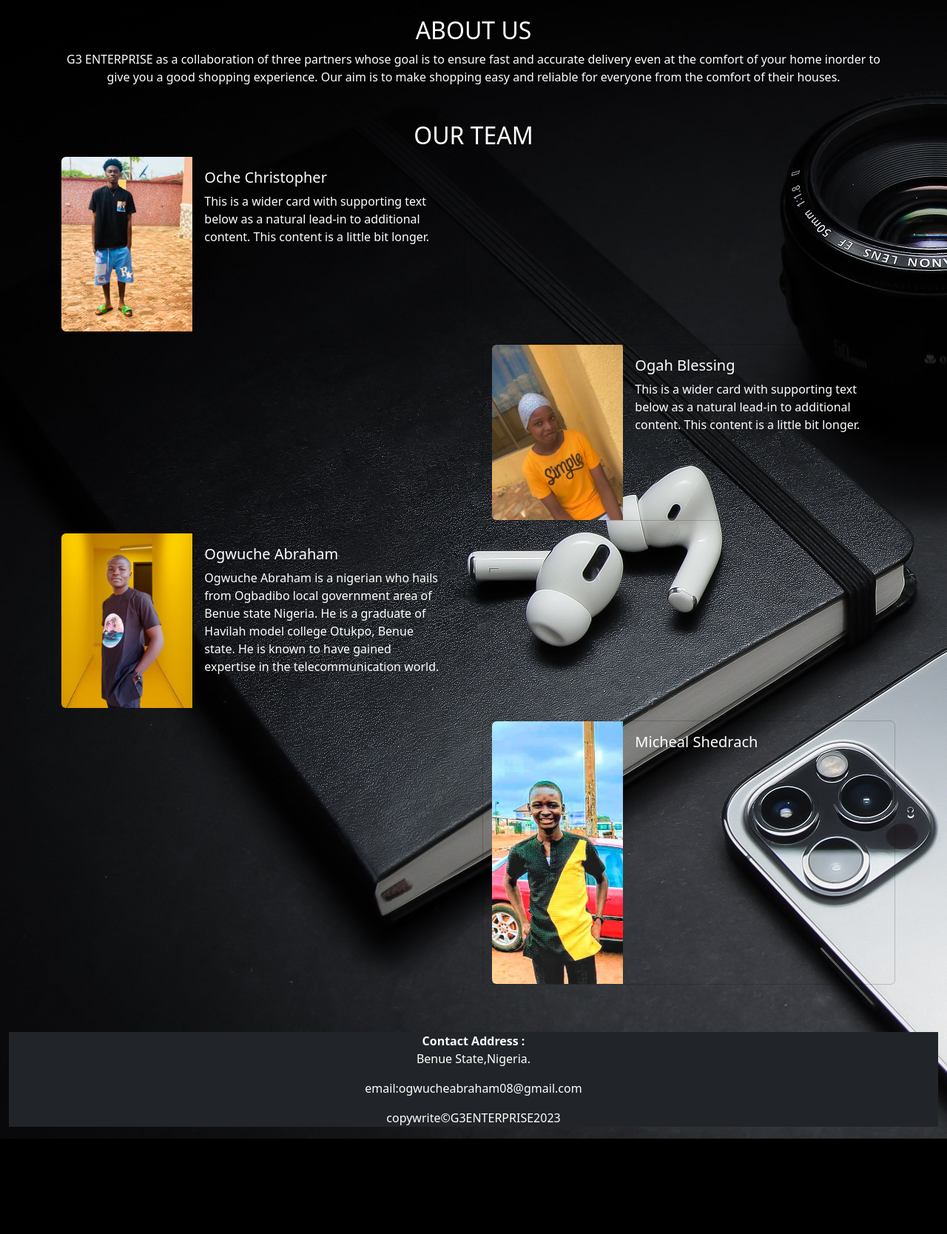
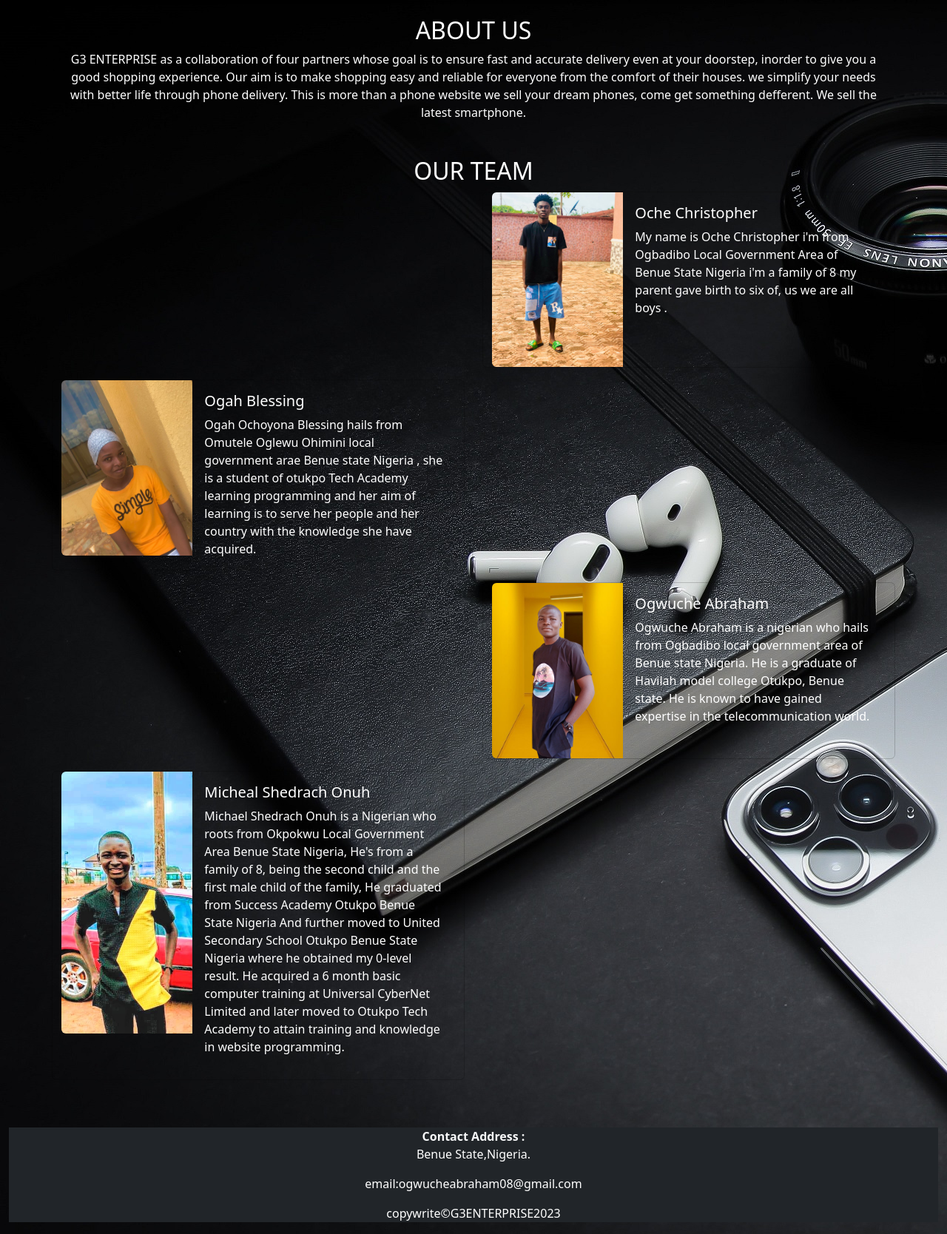
Before and after one commit to Lincoln-World/G3ENTERPRISE, a PHP site: page /about.php in a window 1280 px wide. Shown: the part 56-1724 px from the top of the page at 74% size. Before the commit the page ends 1595 px from the top, so only its background shows below. Run offline with PHP 8.4, Linux system fonts and the light colour scheme.

Commit message:
made little changes

```diff
--- a/about.php
+++ b/about.php
@@ -25,16 +25,19 @@
                 <h2>ABOUT US</h2>
                 <div>
                     <p>
-                        G3 ENTERPRISE as a collaboration of three partners whose goal is to ensure fast
-                        and accurate delivery even  at the comfort of your home inorder to give you a good shopping experience.
+                        G3 ENTERPRISE as a collaboration of four partners whose goal is to ensure fast
+                        and accurate delivery even  at your doorstep, inorder to give you a good shopping experience.
                         Our aim is to make shopping easy and reliable for everyone from the comfort of their houses.
+                        we simplify your needs with better life through phone delivery.
+                     This is more than a phone website we sell your dream phones, come get something defferent.
+                        We sell the latest smartphone.
                     </p>
                 </div>
             </div>
             <div class="text-center">
                 <h2>OUR TEAM</h2>
             </div>
-            <div class="row w-50 ">
+            <div class="row w-50 ms-auto ">
                 <div class="card bg-transparent mb-3">
                     <div class="row g-0">
                         <div class="col-md-4">
@@ -43,13 +46,14 @@
                         <div class="col-md-8">
                             <div class="card-body">
                                 <h5 style="color:white" class="card-title">Oche Christopher</h5>
-                                <p class="card-text">This is a wider card with supporting text below as a natural lead-in to additional content. This content is a little bit longer.</p>
+                                <p class="card-text">My name is Oche Christopher i'm from Ogbadibo Local Government Area of Benue State Nigeria
+                                    i'm a family of 8 my parent gave birth to six of, us we are all boys  .</p>
                             </div>
                         </div>
                     </div>
                 </div>
             </div>
-            <div class="row w-50 ms-auto">
+            <div class="row w-50">
                 <div class="card bg-transparent mb-3">
                     <div class="row g-0">
                         <div class="col-md-4">
@@ -59,14 +63,17 @@
                             <div class="card-body">
                                 <h5 style="color:white"  class="card-title">Ogah Blessing</h5>
                                 <p class="card-text">
-                                This is a wider card with supporting text below as a natural lead-in to additional content. This content is a little bit longer.
+                                  <span>Ogah Ochoyona Blessing hails from Omutele Oglewu Ohimini local government
+                                    arae Benue state Nigeria , she is a student of otukpo Tech Academy learning
+                                     programming and her aim of learning is to serve her people and her country
+                                    with the knowledge she have acquired. </span>
                                 </p>
                             </div>
                         </div>
                     </div>
                 </div>
             </div>
-            <div class="row w-50">
+            <div class="row w-50 ms-auto">
                 <div class="card bg-transparent mb-3">
                     <div class="row g-0">
                         <div class="col-md-4">
@@ -85,7 +92,7 @@
                     </div>
                 </div>
             </div>
-            <div class="row w-50 ms-auto">
+            <div class="row w-50">
                 <div class="card bg-transparent mb-3">
                     <div class="row g-0">
                         <div class="col-md-4">
@@ -93,9 +100,13 @@
                         </div>
                         <div class="col-md-8">
                             <div class="card-body">
-                                <h5 style="color:white" class="">Micheal Shedrach</h5>
-                                <p class="">
-
+                                <h5 style="color:white" class="">Micheal Shedrach Onuh</h5>
+                                <p>Michael Shedrach Onuh is a Nigerian who roots from Okpokwu Local Government Area Benue State Nigeria,
+                                    He's from a family of 8, being the second child and the first male child of the family,
+                                    He graduated from Success Academy Otukpo Benue State Nigeria
+                                    And further moved to United Secondary School Otukpo Benue State Nigeria where he obtained my 0-level result.
+                                    He acquired a 6 month basic computer training at Universal CyberNet Limited
+                                    and later moved to Otukpo Tech Academy to attain training and knowledge in website programming.
                                 </p>
                             </div>
                         </div>
--- a/cart.php
+++ b/cart.php
@@ -51,7 +51,6 @@
             <h5>RECENT ORDERS</h5>
             <table class="table">
                 <tr>
-                    <th>s/n</th>
                     <th>Product</th>
                     <th>Quantity</th>
                     <th>price</th>
@@ -59,7 +58,6 @@
                 </tr>
                 <?php foreach($oders as $order){?>
                 <tr>
-                    <td><?php echo $order['id']?></td>
                     <td><?php echo $order['item_name']?></td>
                     <td><?php echo $order['quantity']?></td>
                     <td><?php echo $order['price']?></td>
--- a/components/navBar.php
+++ b/components/navBar.php
@@ -11,7 +11,7 @@
     <link rel="stylesheet" href="assets/css/bootstrap.min.css">
 </head>
 <body>
-  <nav class="navbar navbar-expand-lg bg-body-tertiary fixed-top bg-dark mb-5">
+  <nav class="navbar navbar-expand-lg bg-body-tertiary fixed-top bg-dark mb-5 shadow-sm">
     <div class="container-fluid d-flex nav-brand">
       <b>G3 ENTERPRISE</b>
       <button class="navbar-toggler" type="button" data-bs-toggle="collapse" data-bs-target="#navbarSupportedContent" aria-controls="navbarSupportedContent" aria-expanded="false" aria-label="Toggle navigation">
--- a/index.php
+++ b/index.php
@@ -22,6 +22,9 @@
                 <b>Giving you the best shopping experience</b>
             </div>
             <img src="assets/images/image1.jpg" class="img-fluid mt-5 mb-5">
+            <div class="text-center">
+                <b>Get the best and latest phones and accesseries here</b>
+            </div>
             <div class="row mt-5">
                 <div class="col-md-4">
                     <img src="assets/images/earpod1.jpg" class="img-fluid">
--- a/product.php
+++ b/product.php
@@ -8,7 +8,12 @@
         $_SESSION['id']=$product['id'];
         $_SESSION['name']=$product['name'];
         $_SESSION['price']=$product['price'];
+
+        $product_category=$product['category'];
     }
+
+
+    if($product_category===)
 
 ?>
 <!DOCTYPE html>
```
